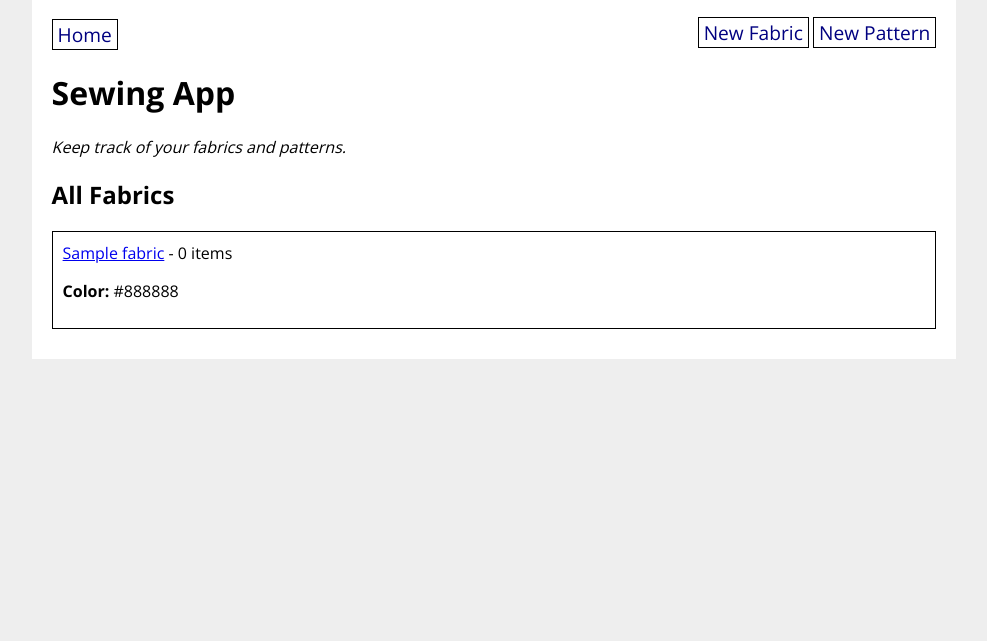
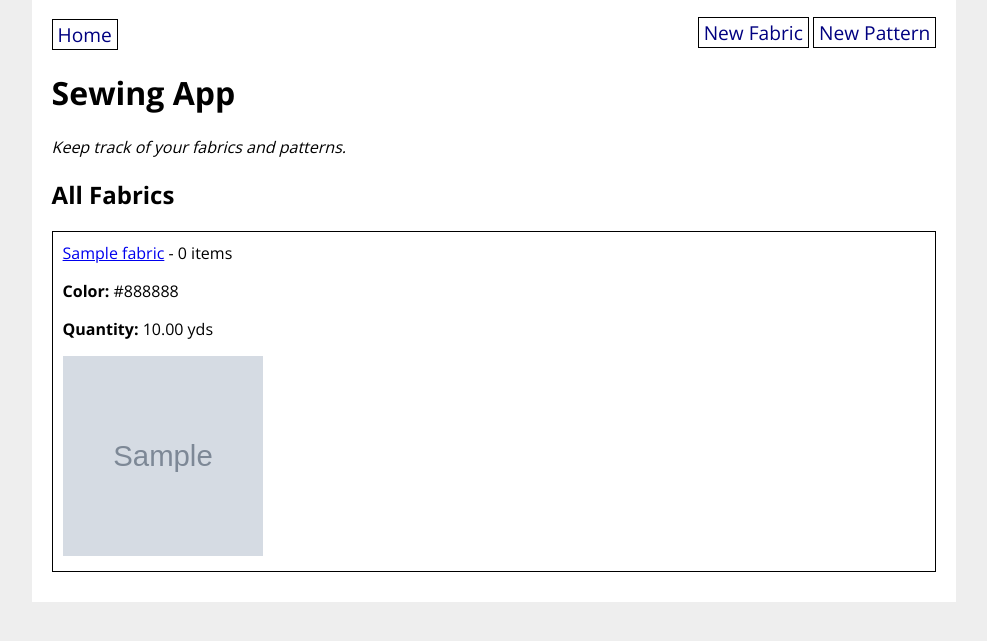
Before and after one commit to kangjoa/sew-serious, a Flask app: page / in a window 1280 px wide. Shown: the part 31-672 px from the top of the page, without its empty margins (146-1133 px from the left). Run offline with Flask 2, Linux system fonts and the light colour scheme; tables that the repository leaves empty hold one stand-in row (values such as "Sample post"); grey boxes marked "Sample" are stand-in pictures.

Commit message:
Add photo to home

```diff
--- a/sewing_app/static/style.css
+++ b/sewing_app/static/style.css
@@ -67,3 +67,8 @@ div.pattern-details {
   width: 250px;
   height: 300px;
 }
+
+.fabric-photo {
+  width: 200px;
+  height: 200px;
+}
--- a/sewing_app/templates/home.html
+++ b/sewing_app/templates/home.html
@@ -12,6 +12,8 @@
     <a href="/fabric/{{ fabric.id }}">{{ fabric.name }}</a> -
     {{ fabric.items|length }} items
     <p><strong>Color:</strong> {{ fabric.color }}</p>
+    <p><strong>Quantity:</strong> {{ fabric.quantity }} yds</p>
+    <img class="fabric-photo" src="{{ fabric.photo_url }}" alt="Fabric Photo">
 </div>
 {% endfor %}
 
```
Also changed, not shown: sewing_app/templates/fabric_detail.html (+5 -4 lines).
